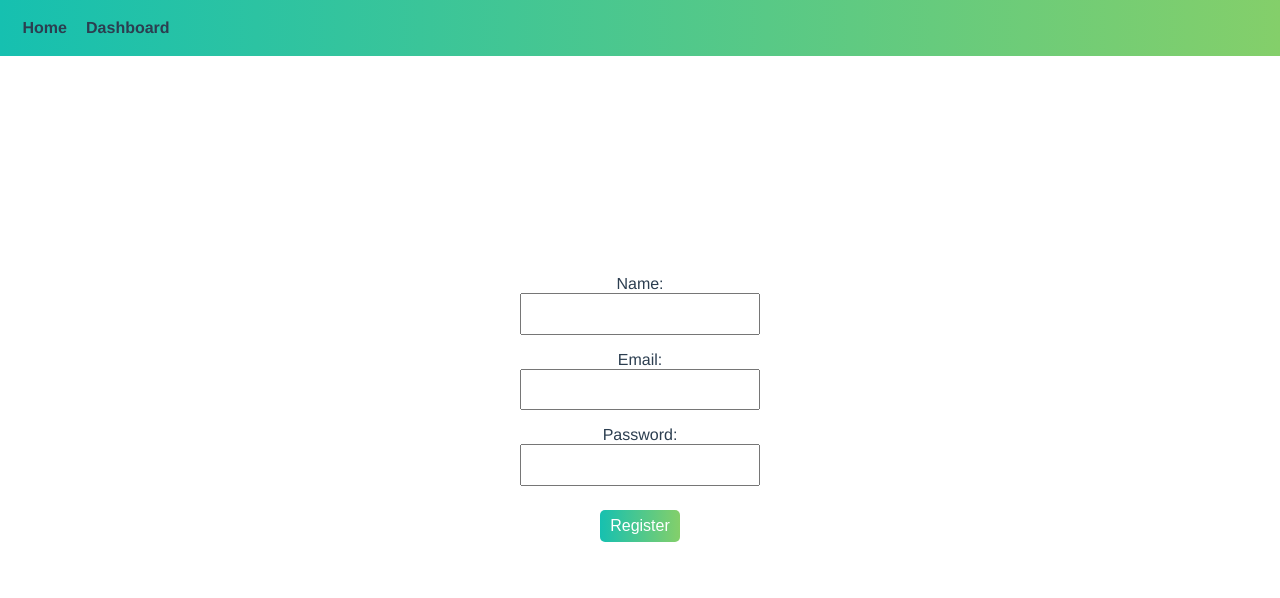
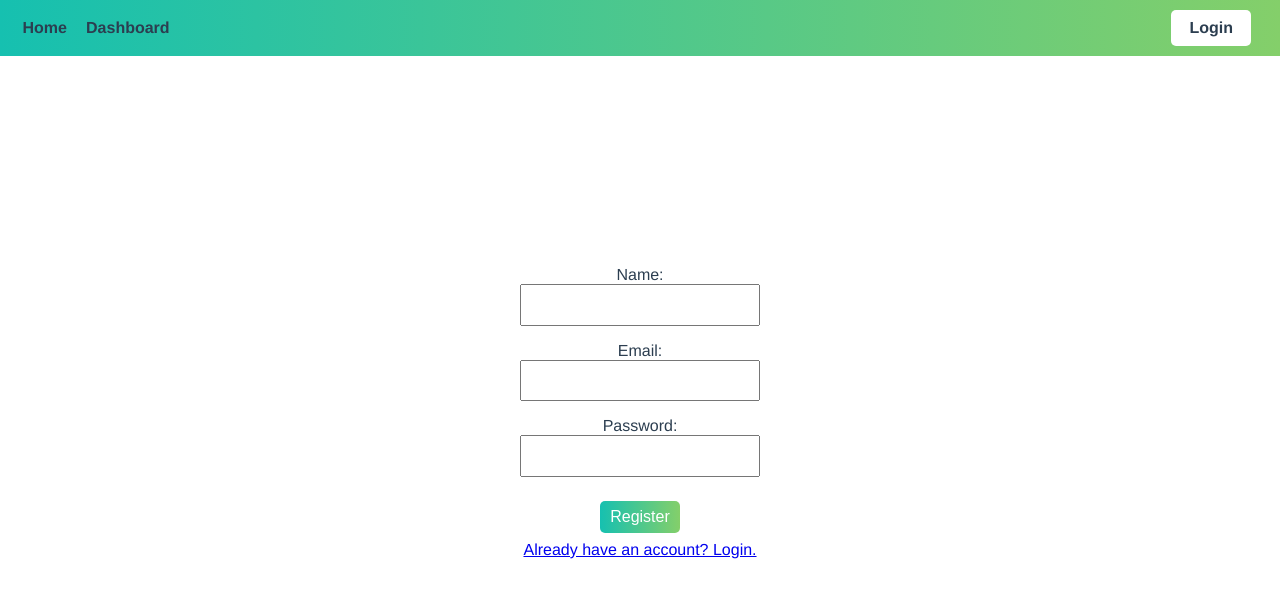
Before and after one commit to Bek85/token-based-auth-vue, a Vue app: page /register in a window 1280 px wide. Shown: the top 598 px of the page. Built offline with nearby package versions, Linux system fonts and the light colour scheme.

Commit message:
add links to login and register

```diff
--- a/src/components/AppNav.vue
+++ b/src/components/AppNav.vue
@@ -6,6 +6,10 @@
     <router-link to="/dashboard">
       Dashboard
     </router-link>
+    <router-link class="button" to="/login">
+      Login
+    </router-link>
+
   </div>
 </template>
 
--- a/src/views/LoginUser.vue
+++ b/src/views/LoginUser.vue
@@ -8,6 +8,8 @@
       <input v-model="password" type="password" name="password" value />
 
       <button type="submit" name="button">Login</button>
+
+      <router-link to="/register">Don't have an account? Register. </router-link>
     </form>
   </div>
 </template>
--- a/src/views/RegisterUser.vue
+++ b/src/views/RegisterUser.vue
@@ -11,6 +11,7 @@
       <input v-model="password" type="password" name="password" value />
 
       <button type="submit" name="button">Register</button>
+      <router-link to="/login">Already have an account? Login. </router-link>
     </form>
   </div>
 </template>
```
